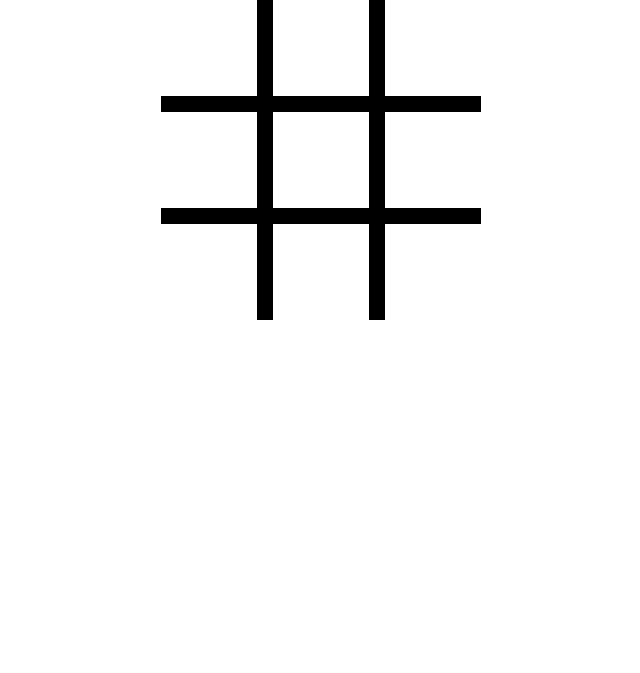
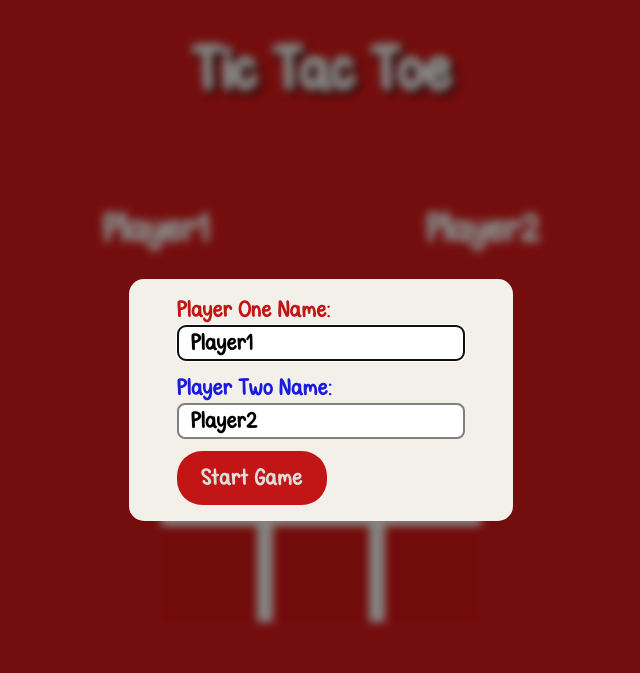
Before and after one commit to sitradaru/tic-tac-toe, a plain HTML site: page index.html in a window 1280 px wide. Shown: the whole page, without its empty margins (319-959 px from the left). Drawn offline with Linux system fonts and the light colour scheme.

Commit message:
feat: add player name input and display

```diff
--- a/index.html
+++ b/index.html
@@ -8,8 +8,23 @@
     <link rel="stylesheet" href="./style.css">
 </head>
 <body>
-
-    <div class="gameboard"></div>
+    <dialog class="player-registration">
+        <form class="playersForm">
+            <label for="player1">Player One Name:</label>
+            <input type="text" id="player1" name="player1-name" value="Player1">
+            <label for="player2">Player Two Name:</label>
+            <input type="text" id="player2" name="player-name" value="Player2">
+            <button type="submit" class="game-control">Start Game</button>
+        </form>
+    </dialog>
+    <h1>Tic Tac Toe</h1>
+    <main>
+        <div class="players">
+            <h2 class="player1"></h2>
+            <h2 class="player2"></h2>
+        </div>
+        <div class="gameboard"></div>
+    </main>
 
     <script src="./script.js"></script>
 </body>
--- a/script.js
+++ b/script.js
@@ -1,4 +1,12 @@
 const gameGrid = document.querySelector(".gameboard");
+const registerDialog = document.querySelector(".player-registration");
+const playersForm = document.querySelector(".playersForm");
+const player1Name = document.querySelector("#player1");
+const player2Name = document.querySelector("#player2");
+const playerOne = document.querySelector(".player1");
+const playerTwo = document.querySelector(".player2");
+
+registerDialog.showModal();
 
 function cell() {
     let value = "";
@@ -52,12 +60,12 @@ function gameController() {
 
     const players = [
         {
-            name:"player1",
+            name:"Player1",
             mark:"X"
         },
 
         {
-            name:"player2",
+            name:"Player2",
             mark:"O"
         }
     ];
@@ -67,6 +75,12 @@ function gameController() {
     const switchActivePlayer = () => {
         activePlayer = activePlayer===players[0]? players[1] : players[0];
     }
+    const setPlayerName = (playerName, player) => {
+        players[player].name = playerName;
+        console.log(players);
+    }
+
+    const getPlayerName = (player) => players[player].name;
 
     const checkWinner = (playerMark) => {
 
@@ -118,7 +132,7 @@ function gameController() {
 
     printNewRound();
 
-    return { playRound, getActivePlayer, getBoard: game.getBoard }
+    return { playRound, getActivePlayer, setPlayerName, getPlayerName, getBoard: game.getBoard }
 }
 
 const screenController = (() => {
@@ -127,6 +141,8 @@ const screenController = (() => {
 
     const updateScreen = () => {
         gameGrid.innerHTML = "";
+        playerOne.textContent = xoGame.getPlayerName(0);
+        playerTwo.textContent = xoGame.getPlayerName(1);
         xoBoard.forEach((cells, rowIndex) => {
         cells.forEach((cell, columnIndex) => {
             const boardCell = document.createElement("button");
@@ -155,5 +171,15 @@ const screenController = (() => {
         updateScreen();
     })
 
+    playersForm.addEventListener("submit", (event) => {
+        event.preventDefault();
+        const pOneName = player1Name.value;
+        const pTwoName = player2Name.value;
+        xoGame.setPlayerName(pOneName, 0);
+        xoGame.setPlayerName(pTwoName, 1);
+        registerDialog.close();
+        updateScreen();
+    })
+
     updateScreen();
 })();
--- a/style.css
+++ b/style.css
@@ -7,19 +7,109 @@
     font-display: swap;
 }
 
+:root {
+    --player1-color: #bc0000e8;
+    --player2-color: #0303dbe6;
+    --text-color: #dfdcd9;
+}
+
 *,
 *::before,
 *::after {
     padding: 0;
     margin: 0;
     box-sizing: border-box;
+    /* border: 3px solid black; */
 }
 
 body {
     font-family: 'Chillin on Sunday';
 
+    background-color:var(--player1-color);
+    color:var(--text-color);
+}
+
+.player-registration {
+    width: 30vw;
+    padding: 1em 3em;
+    margin: auto;
+    background-color: #F3F0EA;
+    border-radius: 15px;
+    border: none;
+}
+
+.player-registration::backdrop {
+    background-color: rgba(0, 0, 0, 0.4);
+    backdrop-filter: blur(4px);
+}
+
+input,
+label {
+    display: block;
+    width: 100%;
+    font-size: 1.5rem;
+}
+
+label[for="player1"] {
+    color: var(--player1-color)
+}
+
+label[for="player2"] {
+    color: var(--player2-color)
+}
+
+input {
+    margin-bottom: .5em;
+    height: 1.5em;
+    border-radius: 8px;
+    border: 2px solid gray;
+    padding: .5em;
+    font-family: inherit;
+}
+
+.game-control {
+    padding: .5em 1em;
+    font-family: inherit;
+    font-weight: 300;
+    border-radius: 25px;
+    border: none;
+    background-color: var(--player1-color);
+    color: var(--text-color);
+    font-size: 1.5rem;
+}
+
+.game-control:hover {
+    cursor: pointer;
+    background-color: #880202;
+}
+
+h1 {
+    padding: .5em 1em;
+    text-align: center;
+    font-size: 4rem;
+    margin-bottom: 1em;
+
+    text-shadow: 3px 3px 6px black;
+    /* color: white; */
+}
+
+main {
     display: flex;
-    justify-content: center;
+    flex-direction: column;
+    align-items: center;
+}
+
+.players {
+    display: flex;
+    gap: 8em;
+
+    font-size: 1.7rem;
+    text-transform: capitalize;
+}
+
+.activePlayer {
+    font-size: 2rem;
+    text-shadow: 2px 2px 6px black;
 }
 
 .gameboard {
@@ -27,15 +117,17 @@ body {
     grid-template-columns: repeat(3, 1fr);
     gap: 1em;
 
-    background-color: black;
-    border: none
+    background-color: var(--text-color);
+    border: none;
+    margin: 3em 0;
 }
 
 .boardCell {
     box-sizing: content-box;
     padding: .5rem;
     border: none;
-    background-color: white;
+    background-color: var(--player1-color);
+    color: var(--text-color);
     width: 5rem;
     height: 5rem;
 
```
